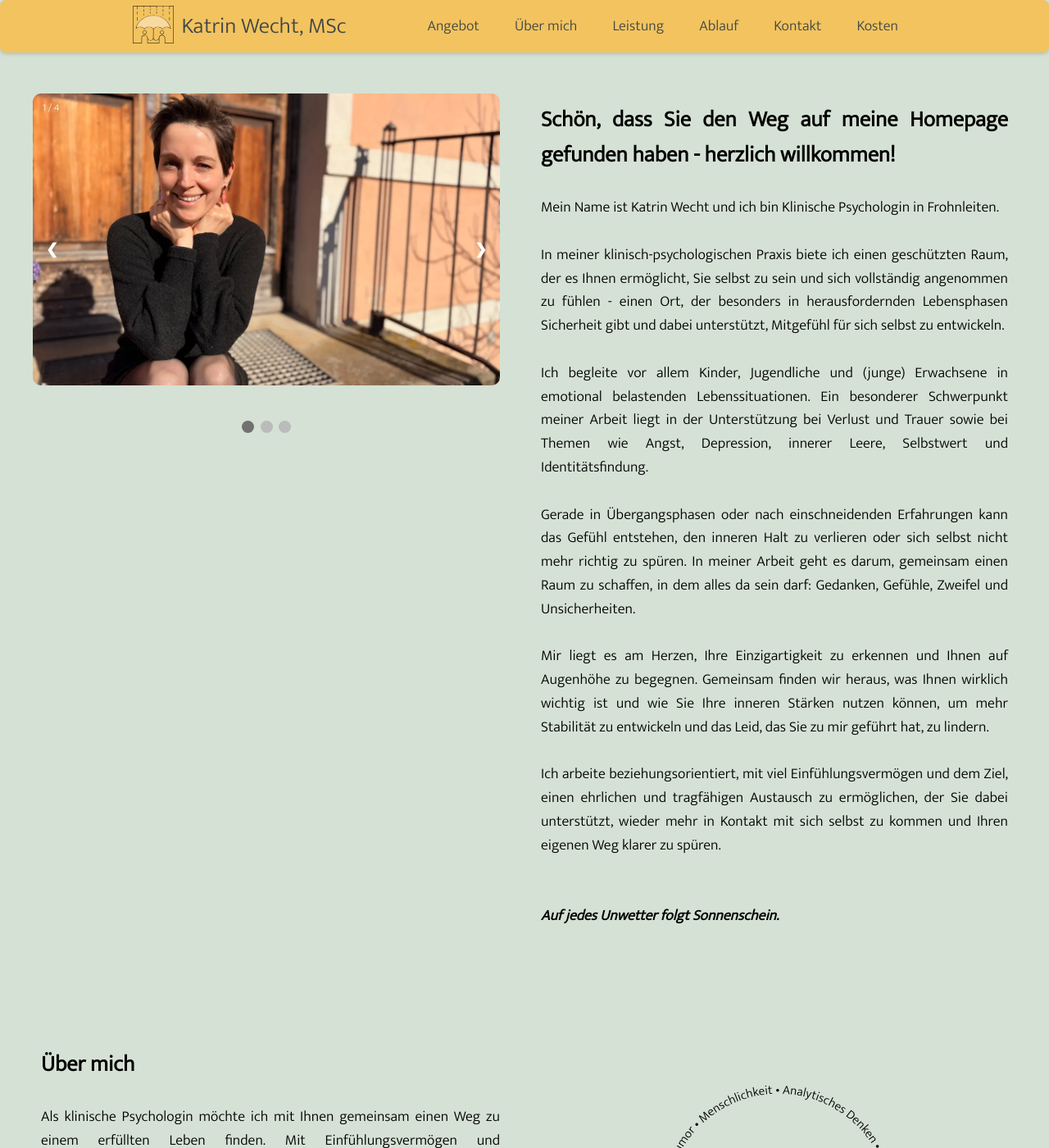
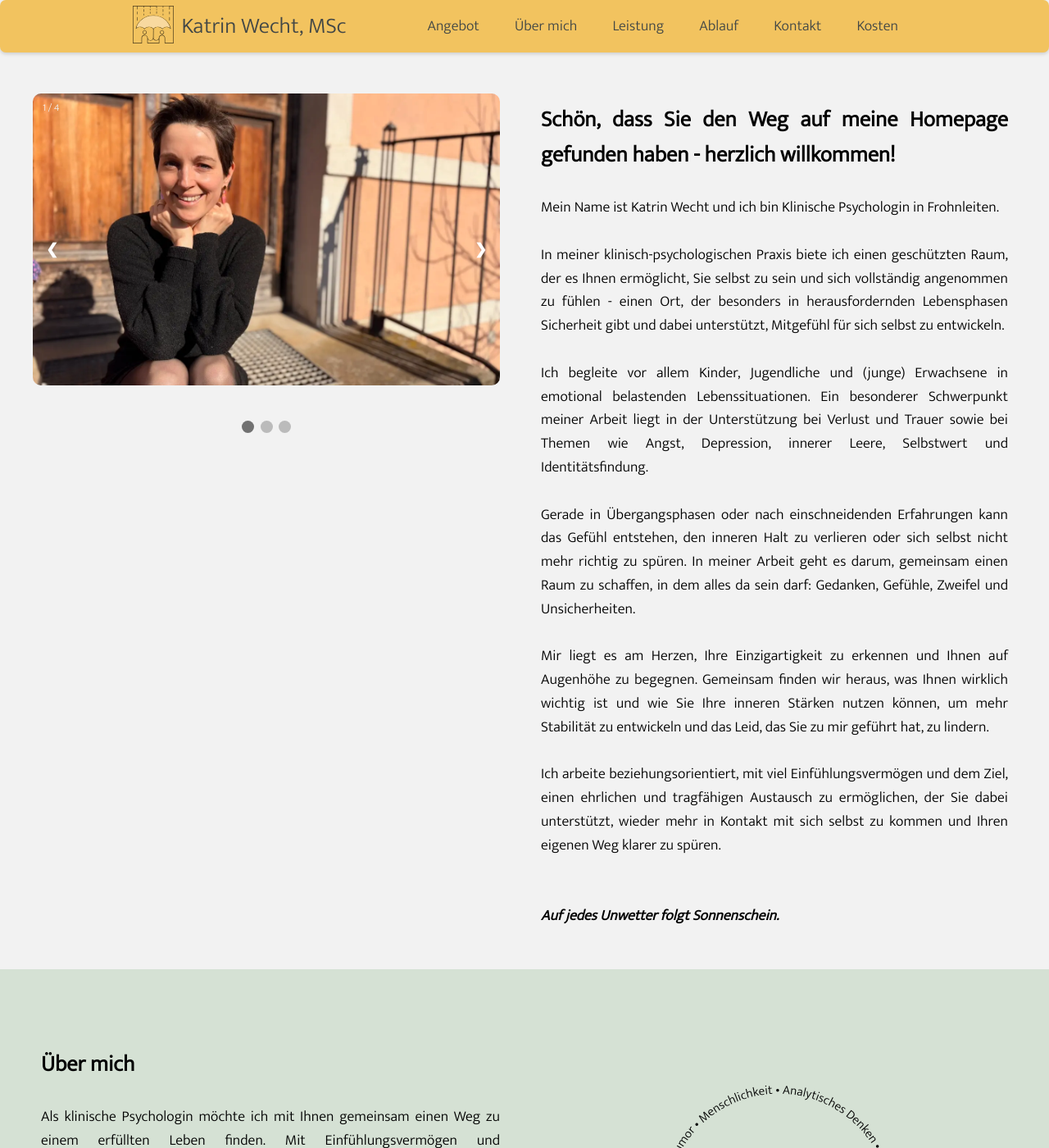
Before and after one commit to 11wecht/11wecht.github.io, a Jekyll site: the page built from index.html, in a window 1280 px wide and 1400 px high. Shown: the whole window at 82% size. Built offline with Jekyll 4.4.1, drawn with Linux system fonts in a browser that asks for light colours.

Commit message:
change style

```diff
--- a/assets/css/style.css
+++ b/assets/css/style.css
@@ -52,7 +52,7 @@ section:first-of-type {
 /* Section & Flex Containers */
 .flex-section_angebot {
     padding: 20px;
-    background-color: #d5e1d4;
+    background-color: #f2f2f2;
 
 }
 
```
